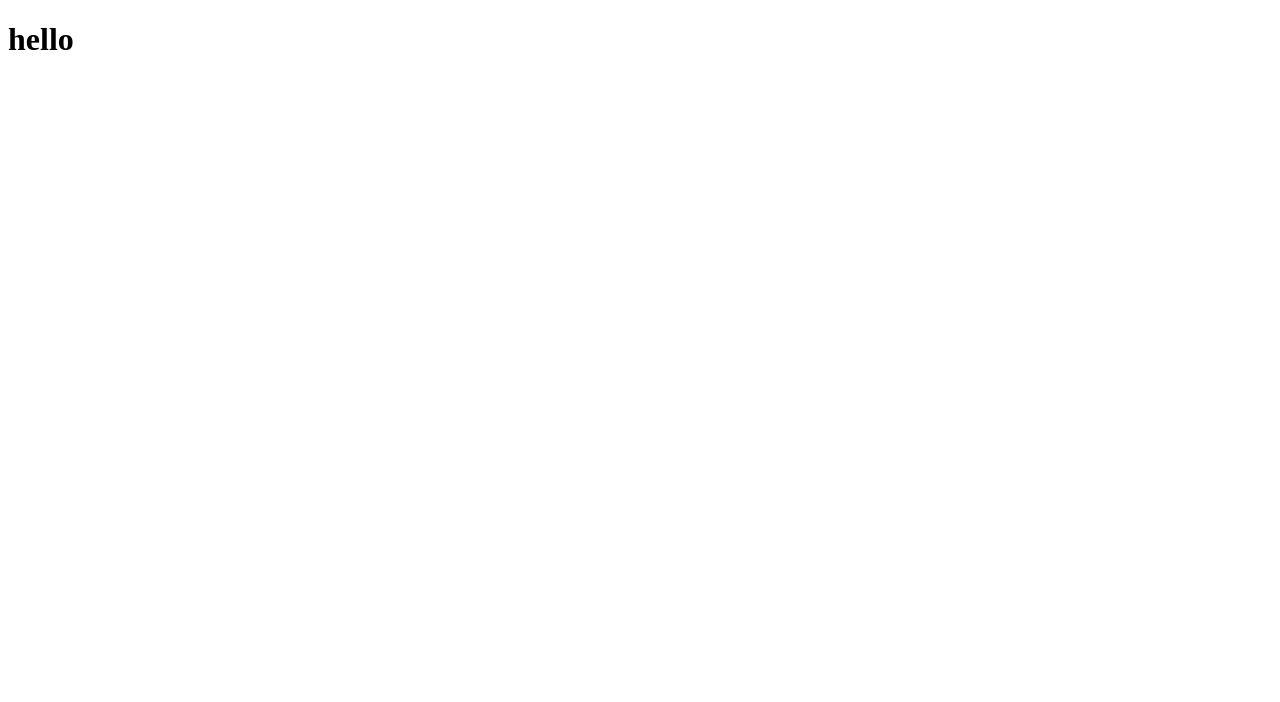
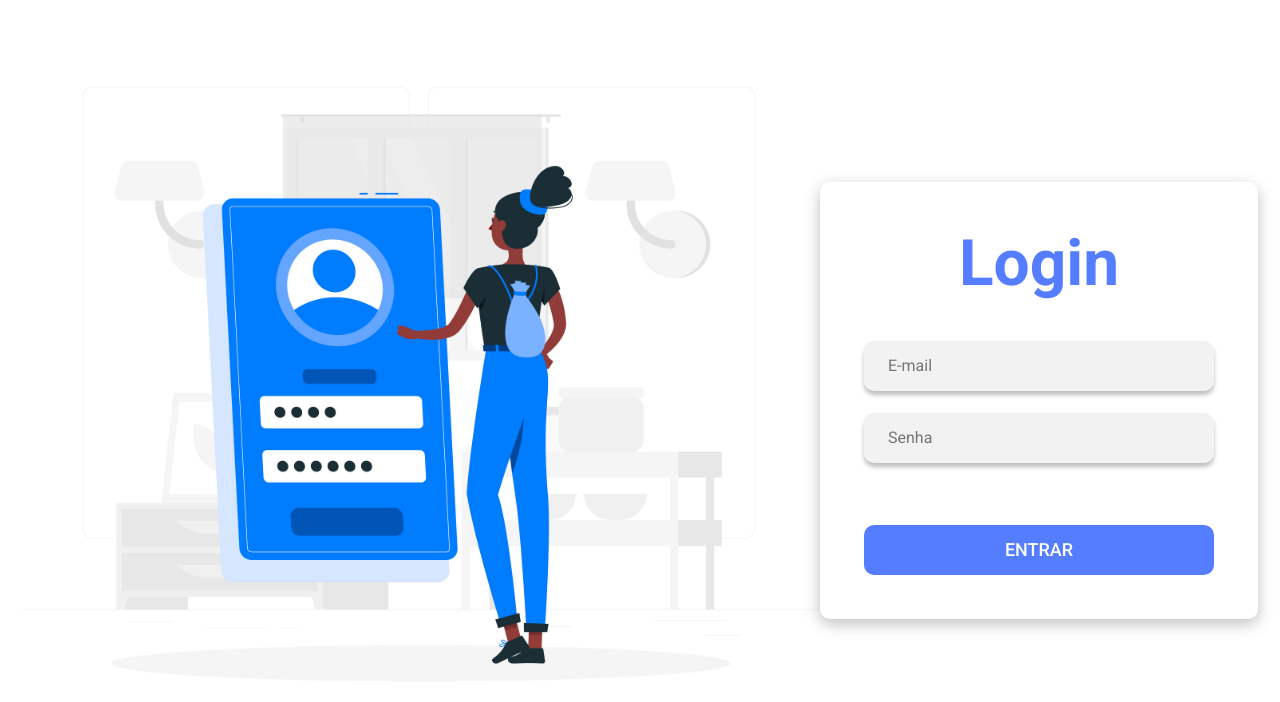
Before and after one commit to MarcosWillianR/2SOW-frontend-test, a React (Create React App) app: page / in a window 1280 px wide. Shown: the top 702 px of the page. Built offline with nearby package versions, Linux system fonts and the light colour scheme.

Commit message:
signIn page ui done

```diff
--- a/package.json
+++ b/package.json
@@ -13,9 +13,11 @@
     "react": "^16.13.1",
     "react-dom": "^16.13.1",
     "react-scripts": "3.4.3",
+    "styled-components": "^5.2.0",
     "typescript": "~3.7.2"
   },
   "devDependencies": {
+    "@types/styled-components": "^5.1.3",
     "@typescript-eslint/eslint-plugin": "^4.4.0",
     "@typescript-eslint/parser": "^4.4.0",
     "eslint": "6.8.0",
--- a/public/index.html
+++ b/public/index.html
@@ -5,6 +5,7 @@
   <meta charset="utf-8" />
   <!-- <link rel="icon" href="%PUBLIC_URL%/favicon.ico" /> -->
   <meta name="viewport" content="width=device-width, initial-scale=1" />
+  <link href="https://fonts.googleapis.com/css2?family=Roboto:wght@400;500;700&display=swap" rel="stylesheet">
   <meta name="theme-color" content="#f3f2f2" />
   <title>React App</title>
 </head>
--- a/src/App.tsx
+++ b/src/App.tsx
@@ -1,5 +1,14 @@
 import React from 'react';
 
-const App: React.FC = () => <h1>hello</h1>;
+import GlobalStyle from './styles/global';
+
+import SignIn from './pages/SignIn';
+
+const App: React.FC = () => (
+  <>
+    <GlobalStyle />
+    <SignIn />
+  </>
+);
 
 export default App;
--- /dev/null
+++ b/src/pages/SignIn/index.tsx
@@ -0,0 +1,24 @@
+import React from 'react';
+
+import { Container, FormContent } from './styles';
+
+import signInImage from '../../assets/signin-image.jpg';
+
+const SignIn: React.FC = () => (
+  <Container>
+    <div>
+      <img src={signInImage} alt=" - Login" />
+    </div>
+
+    <FormContent>
+      <h1>Login</h1>
+
+      <input placeholder="E-mail" />
+      <input placeholder="Senha" />
+
+      <button type="button">Entrar</button>
+    </FormContent>
+  </Container>
+);
+
+export default SignIn;
--- /dev/null
+++ b/src/pages/SignIn/styles.ts
@@ -0,0 +1,56 @@
+import styled from 'styled-components';
+
+export const Container = styled.div`
+  display: flex;
+  align-items: center;
+  justify-content: center;
+  height: 100vh;
+  padding: 0 22px;
+  width: 100%;
+
+  img {
+    max-width: 800px;
+    width: 100%;
+  }
+`;
+
+export const FormContent = styled.form`
+  display: flex;
+  flex-direction: column;
+  padding: 44px;
+
+  box-shadow: 0px 5px 15px rgba(0, 0, 0, 0.25);
+  border-radius: 10px;
+
+  h1 {
+    font-size: 64px;
+    font-weight: 700;
+    color: #547eff;
+    text-align: center;
+    margin-bottom: 40px;
+  }
+
+  input {
+    background: #f3f2f2;
+    box-shadow: 0px 4px 4px rgba(0, 0, 0, 0.25);
+    border-radius: 10px;
+    border: 0;
+    min-width: 350px;
+    width: 100%;
+    height: 50px;
+    padding: 0 24px;
+    margin-bottom: 22px;
+  }
+
+  button {
+    background: #547eff;
+    border-radius: 10px;
+    border: 0;
+    height: 50px;
+    font-size: 18px;
+    font-weight: 500;
+    margin-top: 40px;
+    color: #fff;
+    text-transform: uppercase;
+  }
+`;
--- /dev/null
+++ b/src/styles/global.ts
@@ -0,0 +1,33 @@
+import { createGlobalStyle } from 'styled-components';
+
+export default createGlobalStyle`
+  * {
+    margin: 0;
+    padding: 0;
+    outline: 0;
+    box-sizing: border-box;
+  }
+
+  body {
+    background: #fff;
+    -webkit-font-smoothing: antialiased;
+    color: #222;
+  }
+
+  body, input, button {
+    font-family: 'Roboto', sans-serif;
+    font-size: 16px;
+  }
+
+  h2, h3, h4, h5, h6, strong {
+    font-weight: 500;
+  }
+
+  button {
+    cursor: pointer;
+  }
+
+  img {
+    max-width: 100%;
+  }
+`;
```
Also changed, not shown: 1 other file (tests, documents, lock files or other folders).
